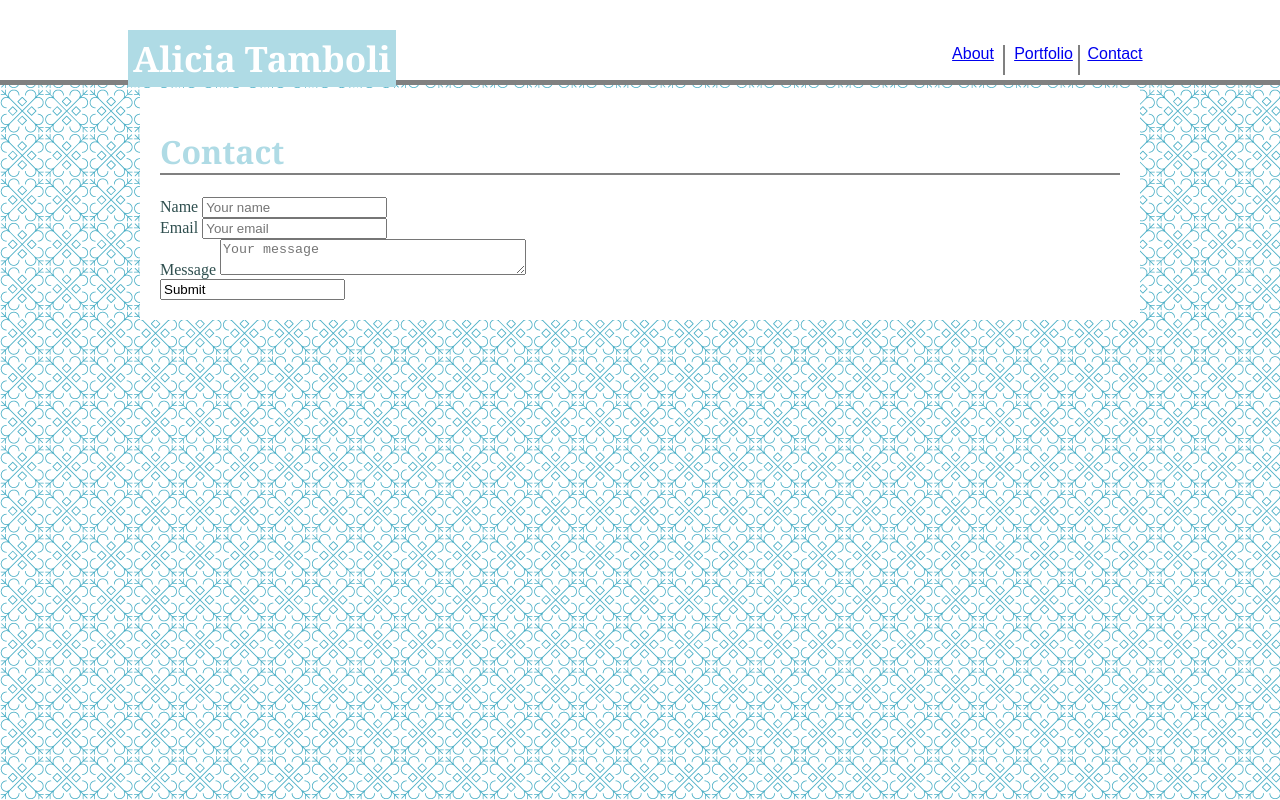
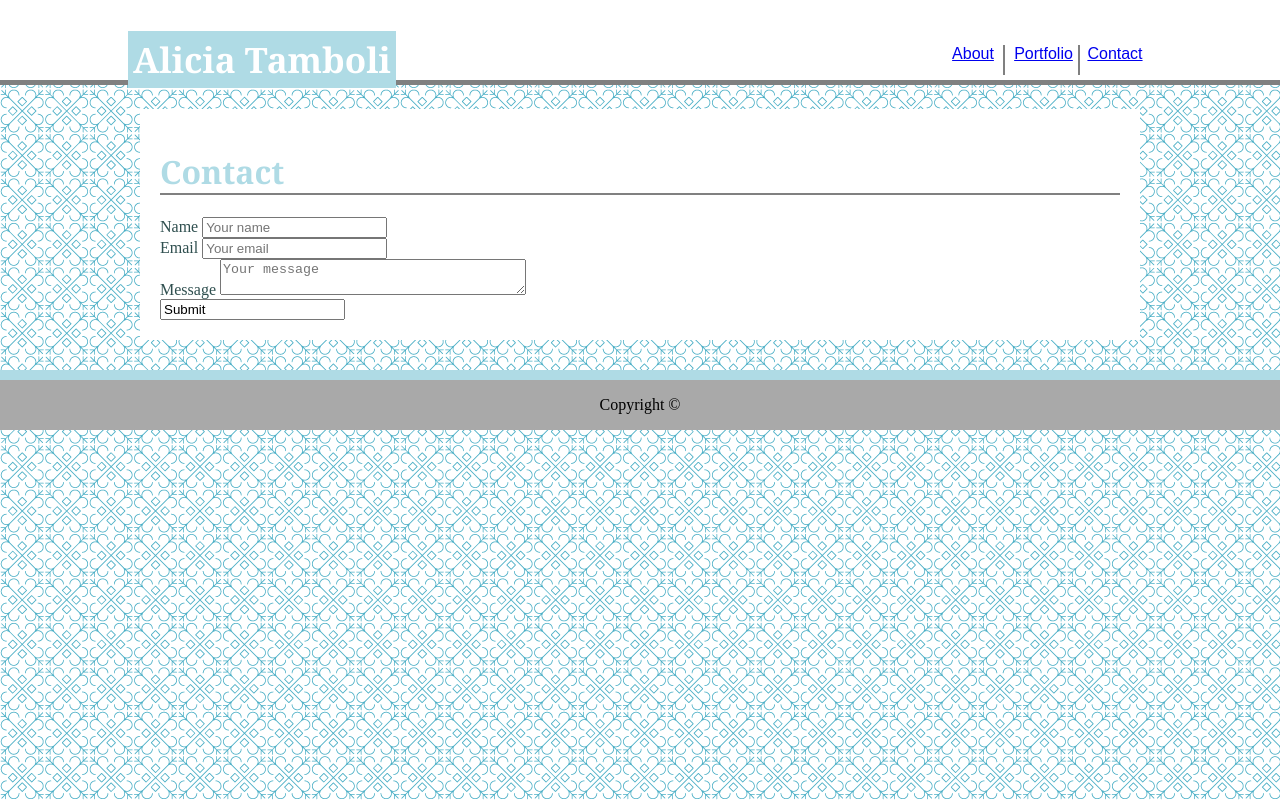
Before and after one commit to atamboli4718/Basic-Portfolio, a plain HTML site: page contact.html in a window 1280 px wide. Drawn offline with Linux system fonts and the light colour scheme.

Commit message:
added footer

```diff
--- a/assets/css/style.css
+++ b/assets/css/style.css
@@ -1,7 +1,11 @@
 body {
     background-image: url(../background_morocco/morocco.png);
     margin: 0px;
-    position: relative
+    position: relative;
+    height: 100%;
+}
+.master {
+    height: 100%;
 }
 .top {
     background-color: white;
@@ -52,11 +56,21 @@ nav {
     font-size: 35px;
     color: white;
     position: absolute;
-    top: 7px;
+    top: 8px;
     left: 10%;
     display: inline;
     background-color: rgb(175,219,229);
     padding: 5px;
+}
+.footer {
+    height: 50px;
+    background-color: darkgray;
+    border-top: 10px solid rgb(175,219,229);
+    text-align: center;
+    text-size-adjust: auto;
+    position: relative;
+    width: 100%;
+    bottom: 0px;
 }
 .picofme {
     float: left;
@@ -69,6 +83,8 @@ nav {
     padding: 20px;
     margin: auto;
     color: darkslategray;
+    margin-top:20px;
+    margin-bottom: 30px;
 }
 .aboutmehead {
     font-family: Georgia, 'Times New Roman', Times, serif;
@@ -84,6 +100,8 @@ nav {
     position:relative;
     padding: 20px;
     margin: auto;
+    margin-top: 20px;
+    margin-bottom: 30px;
 }
 .portfoliohead {
     font-family: Georgia, 'Times New Roman', Times, serif;
@@ -202,10 +220,13 @@ nav {
 }
 .contactcontent {
     width: 960px;
+    height: 100%;
     background-color: white;
     position:relative;
     padding: 20px;
     margin: auto;
+    margin-top: 20px;
+    margin-bottom: 30px;
 }
 .contacthead {
     font-family: Georgia, 'Times New Roman', Times, serif;
--- a/contact.html
+++ b/contact.html
@@ -45,5 +45,11 @@
             </form>
         </div>
     </div>
+
+    <div class="footer">
+            <p class="copyright">Copyright ©</p>
+    </div>
+
 </div>
+</body>
 </html>
```
Also changed, not shown: index.html (+4 -2 lines), portfolio.html (+4 -1 lines).
